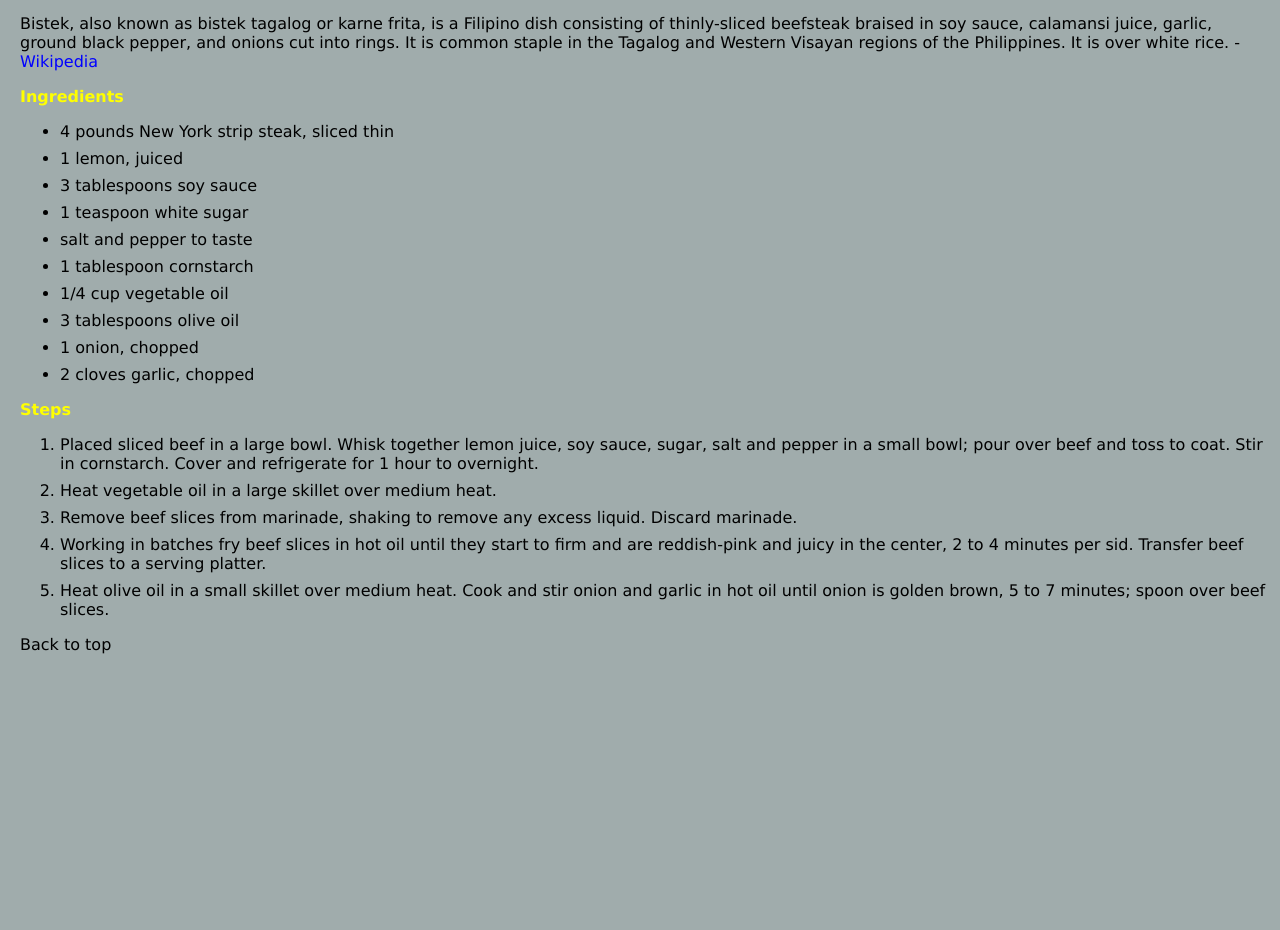
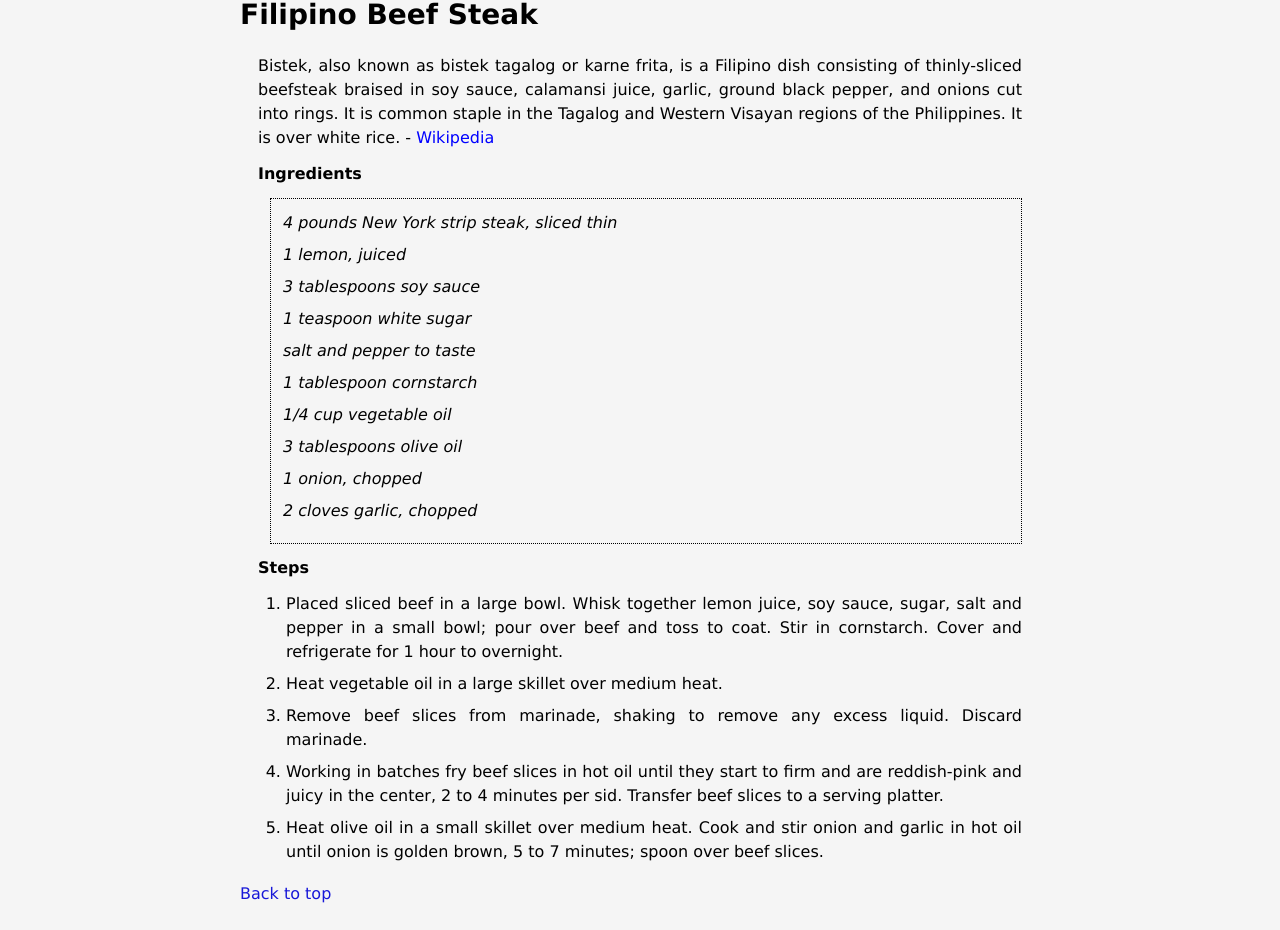
Before and after one commit to bomacs/odin-recipes, a plain HTML site: page recipes/beef_steak.html in a window 1280 px wide. Shown: the part 559-1489 px from the top of the page. Before the commit the page ends 1229 px from the top, so only its background shows below. Drawn offline with Linux system fonts and the light colour scheme.

Commit message:
Apply box model skills in css

```diff
--- a/css/styles.css
+++ b/css/styles.css
@@ -1,14 +1,19 @@
 * {
     font-family: Verdana, Helvetica, sans-serif;
     font-size: 16px;
+    line-height: 1.5;
+    margin: 0;
+    padding: 0;
+    box-sizing: border-box;
 }
 
 body {
-    background-color: #a0acac;
+    background-color: #f5f5f5;
 }
 
 h3 {
-    color: yellow;
+    margin-top: 12px;
+    margin-bottom: 12px;
 }
 
 a {
@@ -17,43 +22,91 @@ a {
 }
 
 ul {
-    text-decoration: none;
+    list-style: none;
+    margin-left: 12px;
 }
 
 li {
+    font-style: italic;
     margin-bottom: 8px;
+}
+
+ol {
+    margin-left: 28px;
+}
+
+ol > li {
+    font-style: normal;
+}
+
+ol > li > img {
+    margin-top: 12px;
+    margin-bottom: 12px;
 }
 
 #nav {
     text-align: left;
+    margin-bottom: 32px;
+}
+
+#nav a {
+    color: #1818d8;
 }
 
 #heading {
     color: #000000;
     font-size: 40px;
     font-weight: 800;
+    margin-top: 0;
+    margin-bottom: 24px;
+    text-align: center;
 }
 
+.container {
+    width: 800px;
+    margin: 32px auto 16px auto;
+}
 .wiki {
     color: blue;
 }
 
 .subheading {
-    color: black;
     font-size: 28px;
     text-align: left;
 }
 
 .content {
-    text-align: center;
+    text-align: justify;
+    margin: 18px;
 }
 
+.content ul {
+    border: 1px dotted #000000;
+    padding: 12px;
+}
 .recipesection {
     text-align: left;
-    margin-left: 12px;
+    margin: 24px 0;
 }
 
 .coverphoto {
     width: 800px;
     height: 350px;
 }
+
+.recipeslist {
+    margin-top: 12px;
+    margin-left: 24px;
+}
+
+.recipeslist ul {
+    margin: 0;
+}
+
+.recipeslist > ul > li > a {
+    color: #1818d8;
+}
+
+.footer-link a {
+    color: #1818d8;
+}
--- a/recipes/beef_steak.html
+++ b/recipes/beef_steak.html
@@ -7,7 +7,7 @@
     <link rel="stylesheet" href="../css/styles.css">
 </head>
 <body>
-    <div class="content">
+    <div class="container">
         <h4 id="nav">
             <a href="../index.html">Home |</a>
             <a href="./chicken_adobo.html">Chicken_Adobo |</a>
@@ -17,6 +17,7 @@
         <img class="coverphoto" src="https://imagesvc.meredithcorp.io/v3/mm/image?url=https%3A%2F%2Fstatic.onecms.io%2Fwp-content%2Fuploads%2Fsites%2F43%2F2023%2F01%2F31%2F212911-filipino-beef-steak-ddmfs-3X4-0284.jpg&q=60&c=sc&orient=true&poi=auto&h=512" alt="Yummy cooked beef steak">
         <div class="recipesection">
             <h2 class="subheading">Filipino Beef Steak</h2>
+            <div class="content">
                 <p>Bistek, also known as bistek tagalog or karne frita, is a Filipino dish consisting of thinly-sliced beefsteak braised in soy sauce, calamansi juice, garlic, ground black pepper, and onions cut into rings. It is common staple in the Tagalog and Western Visayan regions of the Philippines. It is over white rice. - <a class="wiki" href="https://en.wikipedia.org/wiki/Bistek">Wikipedia</a></p>
                 <h3>Ingredients</h3>
                 <ul>
@@ -39,7 +40,8 @@
                     <li>Working in batches fry beef slices in hot oil until they start to firm and are reddish-pink and juicy in the center, 2 to 4 minutes per sid. Transfer beef slices to a serving platter.</li>
                     <li>Heat olive oil in a small skillet over medium heat. Cook and stir onion and garlic in hot oil until onion is golden brown, 5 to 7 minutes; spoon over beef slices.</li>
                 </ol>
-            <p>
+            </div>
+            <p class="footer-link">
                 <a href="#nav">Back to top</a>
             </p>
         </div>
```
Also changed, not shown: index.html (+14 -10 lines), recipes/champorado.html (+4 -2 lines), recipes/chicken_adobo.html (+4 -2 lines). Lines whose indentation alone changed are shown as unchanged.
